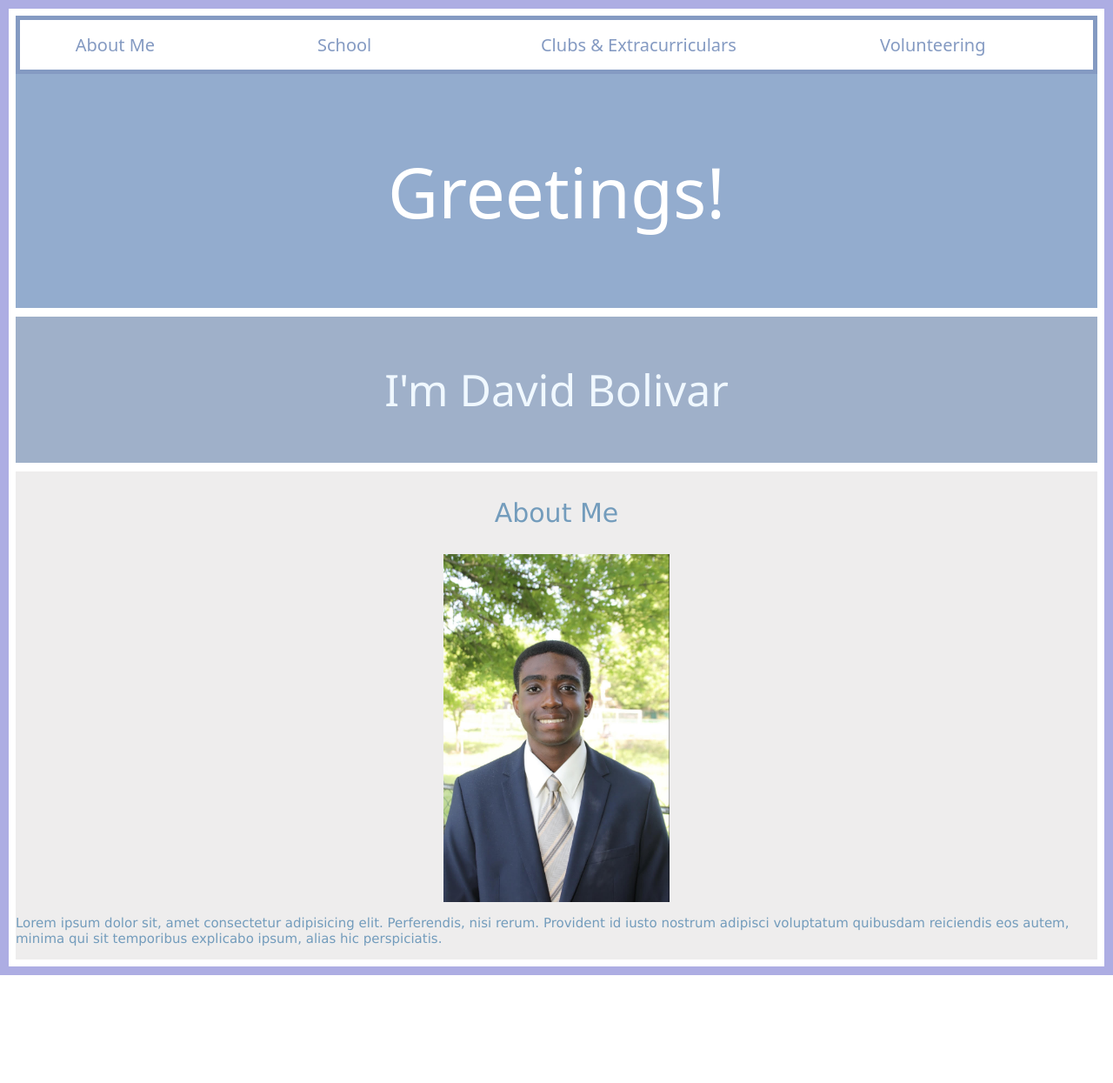
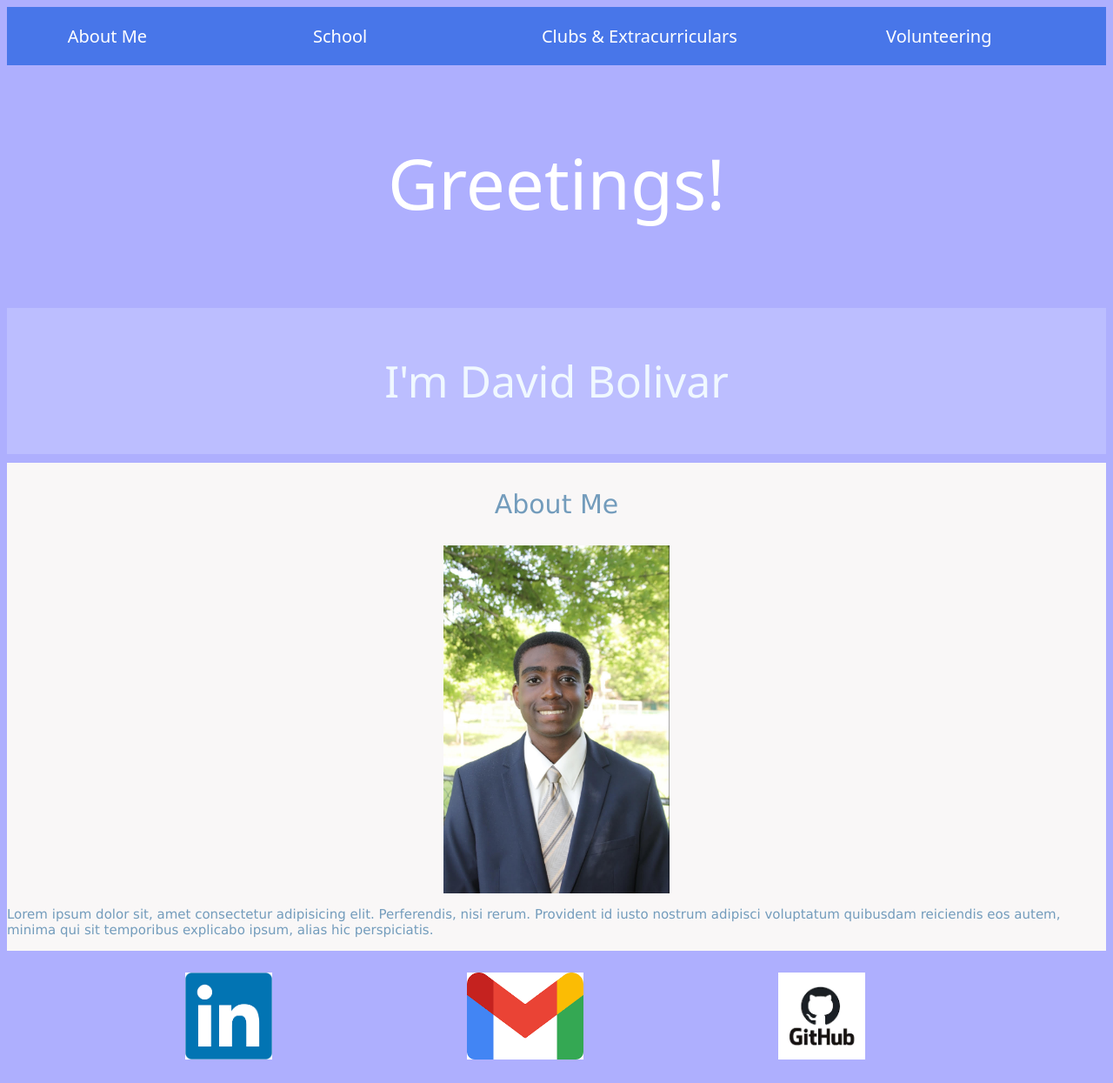
Before and after one commit to DavidASC22/Personal_Website, a plain HTML site: page index.html in a window 1280 px wide. Shown: the whole page at 87% size. Before the commit the page ends 1121 px from the top, so only its background shows below. Drawn offline with Linux system fonts and the light colour scheme.

Commit message:
Colors changed

```diff
--- a/index.html
+++ b/index.html
@@ -21,3 +21,11 @@
       <div class="image" id="image"><img src="david_bolivar.png"></img></div>
       <div class="text" id="bio-text"><p>Lorem ipsum dolor sit, amet consectetur adipisicing elit. Perferendis, nisi rerum. Provident id iusto nostrum adipisci voluptatum quibusdam reiciendis eos autem, minima qui sit temporibus explicabo ipsum, alias hic perspiciatis.</p></div>
    </div>
+   <div id="socials">
+      <footer>
+      <a href="https://www.linkedin.com/in/david-bolivar-35b500245/"><img id="a"  src="Linkedin.png"></img></a>
+      <a href="https://mail.google.com/mail/u/1/#inbox?compose=new"><img id="b" src="gmail.png"></img></a>
+      <img id="git" src="Github.png"></img>
+
+      </footer>
+   </div>
--- a/style.css
+++ b/style.css
@@ -1,11 +1,10 @@
-
- html{
-   border: solid rgb(173, 173, 227) 10px;
- }
+html{
+   background-color: #aeaffe;
+}
  #navigation_bar{
     font-family:system-ui, -apple-system;
-    background-color: #ffffff;
-    color: rgb(132, 154, 194);
+    background-color: #4876e9;
+    color: #4876e9;;
     font-size: 20px;
     padding: 15px;
     display: flex;
@@ -21,26 +20,27 @@
     width: 20%;
     text-align: center;
     text-decoration: none;
-    color: rgb(132, 154, 194);
+    color: rgb(255, 255, 255);
+    font-weight: 500;
  }
 
  #greeting_message{
     display: flex;
     justify-content: center;
     font-family: system-ui, -apple-system;
-    background-color: rgb(147, 172, 206);
+    background-color: #aeaffe;
  }
 
  #david{
     display: flex;
     justify-content: center;
     font-family: system-ui, -apple-system;
-    background-color: rgb(159, 176, 201);
+    background-color: #bcbeff;
  }
 
  #greeting_message{
     font-size: 80px;
-    color:white;
+    color:#ffffff;
  }
  #david{
     font-family: 'Segoe UI', Tahoma, Geneva, Verdana, sans-serif;
@@ -50,13 +50,12 @@
  }
 
  #Biography{
-    background-color: rgb(238, 237, 237);
+    background-color: rgb(249, 247, 247);
     color: rgb(115, 156, 188);
     font-family: Verdana;
     text-decoration: none;
     font-weight: 50;
     margin-top: 10px;
-
 }
 
 
@@ -93,3 +92,15 @@
     margin-left: 200px;
     height:100px;
 }
+
+#a, #b, #git{
+   height: 100px;
+margin-left: 190px;
+padding: 15px;
+margin-top: 10px;
+}
+
+
+#clubs{
+   background-color:  #aeaffe;
+}
```
Also changed, not shown: clubs.html (+3 -0 lines), Github.png (added), Linkedin.png (added), gmail.png (added).
